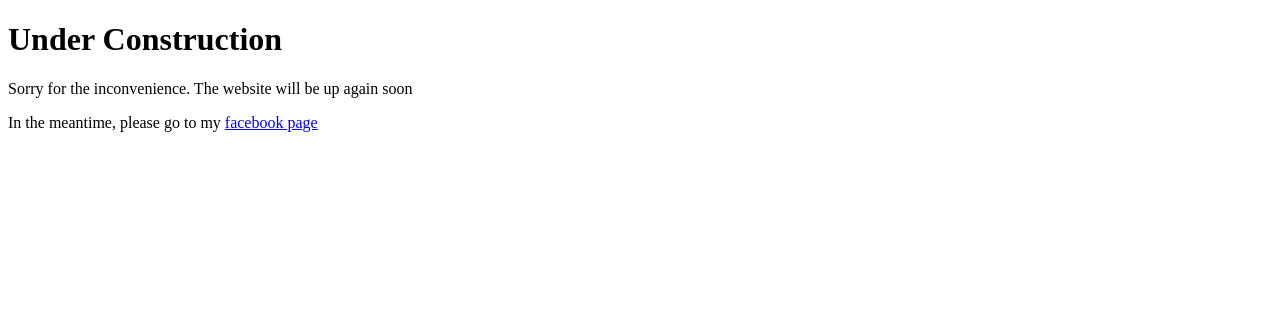
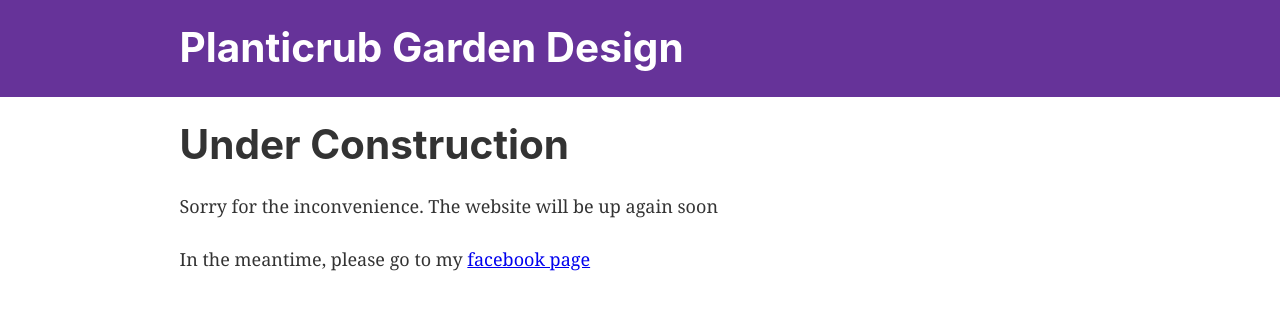
Before and after one commit to nihakue/planticrub, a Gatsby site: page / in a window 1280 px wide. Built offline with nearby package versions, Linux system fonts and the light colour scheme; Gatsby itself is replaced by a stand-in of ours.

Commit message:
Migrate to gatsby v2 beta

```diff
--- a/gatsby-browser.js
+++ b/gatsby-browser.js
@@ -4,4 +4,4 @@
  * See: https://www.gatsbyjs.org/docs/browser-apis/
  */
 
- // You can delete this file if you're not using it
+// You can delete this file if you're not using it
--- a/gatsby-node.js
+++ b/gatsby-node.js
@@ -4,4 +4,4 @@
  * See: https://www.gatsbyjs.org/docs/node-apis/
  */
 
- // You can delete this file if you're not using it
+// You can delete this file if you're not using it
--- a/gatsby-ssr.js
+++ b/gatsby-ssr.js
@@ -4,4 +4,4 @@
  * See: https://www.gatsbyjs.org/docs/ssr-apis/
  */
 
- // You can delete this file if you're not using it
+// You can delete this file if you're not using it
--- a/src/components/header.js
+++ b/src/components/header.js
@@ -1,10 +1,10 @@
 import React from 'react'
-import Link from 'gatsby-link'
+import { Link } from 'gatsby'
 
 const Header = ({ siteTitle }) => (
   <div
     style={{
-      background: 'lightblue',
+      background: 'rebeccapurple',
       marginBottom: '1.45rem',
     }}
   >
--- /dev/null
+++ b/src/components/layout.js
@@ -0,0 +1,49 @@
+import React from 'react'
+import PropTypes from 'prop-types'
+import Helmet from 'react-helmet'
+import { StaticQuery, graphql } from 'gatsby'
+
+import Header from './header'
+import './layout.css'
+
+const Layout = ({ children, data }) => (
+  <StaticQuery
+    query={graphql`
+      query SiteTitleQuery {
+        site {
+          siteMetadata {
+            title
+          }
+        }
+      }
+    `}
+    render={data => (
+      <>
+        <Helmet
+          title={data.site.siteMetadata.title}
+          meta={[
+            { name: 'description', content: 'Sample' },
+            { name: 'keywords', content: 'sample, something' },
+          ]}
+        />
+        <Header siteTitle={data.site.siteMetadata.title} />
+        <div
+          style={{
+            margin: '0 auto',
+            maxWidth: 960,
+            padding: '0px 1.0875rem 1.45rem',
+            paddingTop: 0,
+          }}
+        >
+          {children}
+        </div>
+      </>
+    )}
+  />
+)
+
+Layout.propTypes = {
+  children: PropTypes.node.isRequired,
+}
+
+export default Layout
--- a/src/pages/404.js
+++ b/src/pages/404.js
@@ -1,10 +1,11 @@
 import React from 'react'
+import Layout from '../components/layout'
 
 const NotFoundPage = () => (
-  <div>
+  <Layout>
     <h1>NOT FOUND</h1>
     <p>You just hit a route that doesn&#39;t exist... the sadness.</p>
-  </div>
+  </Layout>
 )
 
 export default NotFoundPage
--- a/src/pages/index.js
+++ b/src/pages/index.js
@@ -1,12 +1,16 @@
 import React from 'react'
-import Link from 'gatsby-link'
+
+import Layout from '../components/layout'
 
 const IndexPage = () => (
-  <div>
+  <Layout>
     <h1>Under Construction</h1>
-    <p>Sorry for the inconvenience. The website will be up again soon</p>
-    <p>In the meantime, please go to my <a href="https://www.facebook.com/planticrub/"> facebook page</a></p>
-  </div>
+      <p>Sorry for the inconvenience. The website will be up again soon</p>
+      <p>
+        In the meantime, please go to my{' '}
+        <a href="https://www.facebook.com/planticrub/"> facebook page</a>
+      </p>
+  </Layout>
 )
 
 export default IndexPage
```
Also changed, not shown: package.json (+5 -4 lines), src/layouts/index.js (deleted, +0 -45 lines), src/components/layout.css (renamed from src/layouts/index.css), 2 other files.
